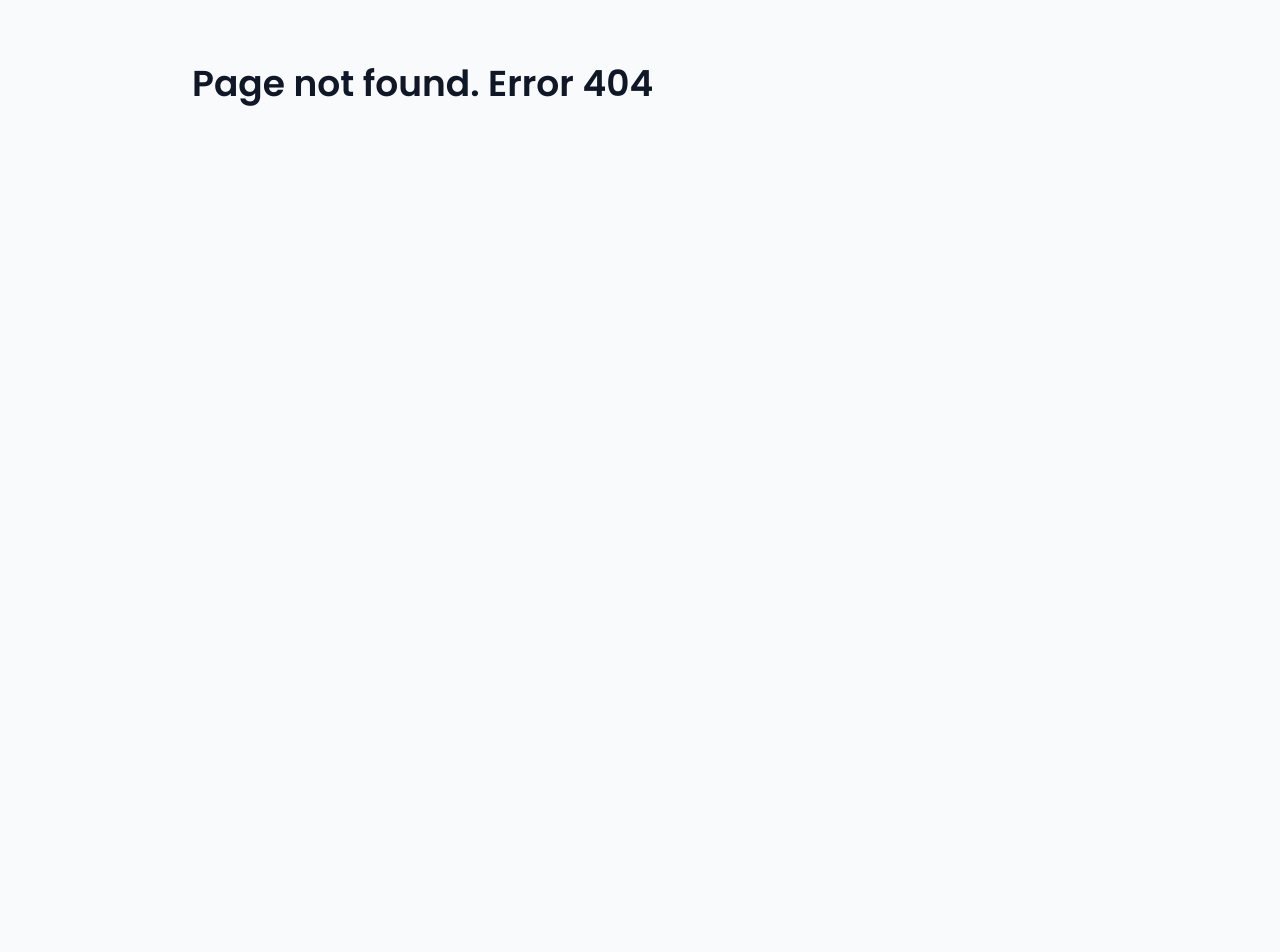
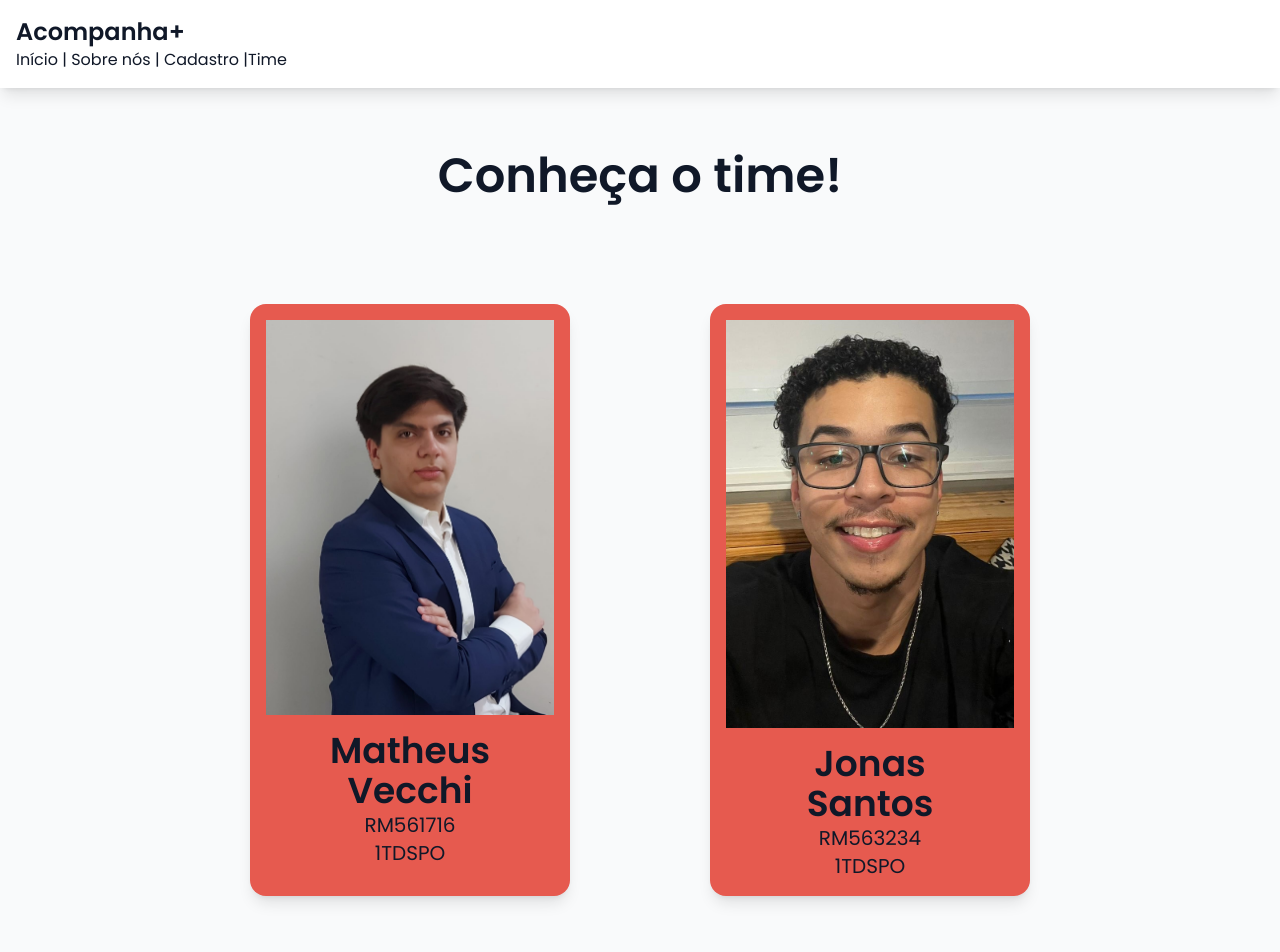
Before and after one commit to acompanha-mais/site-spa, a React (Vite) app in the folder site-spa/: page /time in a window 1280 px wide. Before the commit this address had no page. Shown: the top 952 px of the page. Before the commit the page ends 800 px from the top, so only its background shows below. Built offline with nearby package versions, Linux system fonts and the light colour scheme.

Commit message:
feat: cria rota Members e estiliza

```diff
--- /dev/null
+++ b/site-spa/src/components/Card/Card.tsx
@@ -0,0 +1,14 @@
+import type { Member } from "../../types/memberTypes";
+
+export default function Card({nome, rm, turma, foto}: Member){
+    return(
+        <div className="max-w-xs mx-auto bg-[#e65a4f] shadow-lg rounded-2xl overflow-hidden p-4 text-center">
+            <div className="flex justify-center">
+                <img src={foto} alt={`Foto de ${nome}`}/>
+            </div>
+            <h2 className="mt-4 mx-10">{nome}</h2>
+            <p>{rm}</p>
+            <p>{turma}</p>
+        </div>
+    );
+}
--- a/site-spa/src/components/NavBar/NavBar.tsx
+++ b/site-spa/src/components/NavBar/NavBar.tsx
@@ -5,7 +5,8 @@ export default function NavBar(){
         <nav>
             <Link to="/">Início</Link> |
             <Link to="/sobre"> Sobre nós</Link> |
-            <Link to="/cadastro"> Cadastro</Link>
+            <Link to="/cadastro"> Cadastro</Link> |
+            <Link to="/time">Time</Link>
         </nav>
     );
 }
--- a/site-spa/src/main.tsx
+++ b/site-spa/src/main.tsx
@@ -7,11 +7,12 @@ import App from './App.tsx'
 import Home from './routes/Home/index.tsx'
 import AboutUs from './routes/AboutUs/index.tsx'
 import SignUpCuidador from './routes/SignUpCuidador/index.tsx'
+import Members from './routes/Members/index.tsx'
 
 import Error from './routes/Error/index.tsx'
 
+
 import { createBrowserRouter, RouterProvider } from 'react-router-dom'
-
 
 
 
@@ -20,7 +21,8 @@ const router = createBrowserRouter([
   {path: "/", element: <App/>, errorElement: <Error/>, children: [
     {path: "/", element: <Home/>},
     {path: "/sobre", element: <AboutUs/>},
-    {path: "/cadastro", element: <SignUpCuidador/>}
+    {path: "/cadastro", element: <SignUpCuidador/>},
+    {path: "/time", element: <Members/>}
   ]}
 ]);
 
--- /dev/null
+++ b/site-spa/src/routes/Members/index.tsx
@@ -0,0 +1,19 @@
+import Card from "../../components/Card/card";
+import type { Member } from "../../types/memberTypes";
+
+export default function Members(){
+
+    const members: Member[] = [
+        {nome: "Matheus Vecchi", rm: "RM561716", turma: "1TDSPO", foto:"./member-1.jpeg"},
+        {nome: "Jonas Santos", rm: "RM563234", turma: "1TDSPO", foto:"./member-2.jpeg"}
+    ];
+
+    return(
+        <main>
+            <h1 className="text-center pb-26 text-2x1 font-bold">Conheça o time!</h1>
+            <div className="grid grid-cols-1 md:grid-cols-2 gap-6">
+                {members.map((m, i) => <Card key={i} {...m}/>)}
+            </div>
+        </main>
+    );
+}
--- /dev/null
+++ b/site-spa/src/types/memberTypes.ts
@@ -0,0 +1,6 @@
+export type Member = {
+    nome: string;
+    rm: string;
+    turma: string;
+    foto: string;
+}
```
Also changed, not shown: site-spa/public/member-1.jpeg (added), site-spa/public/member-2.jpeg (added).
